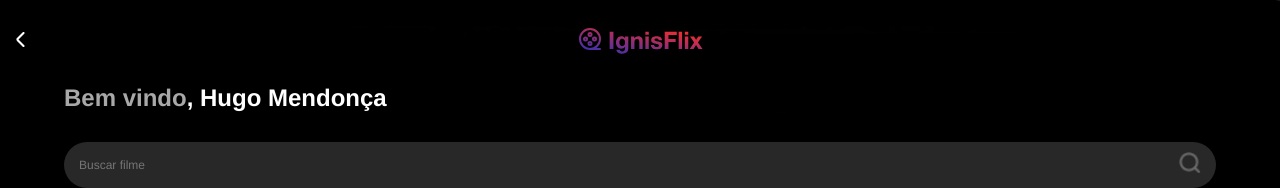
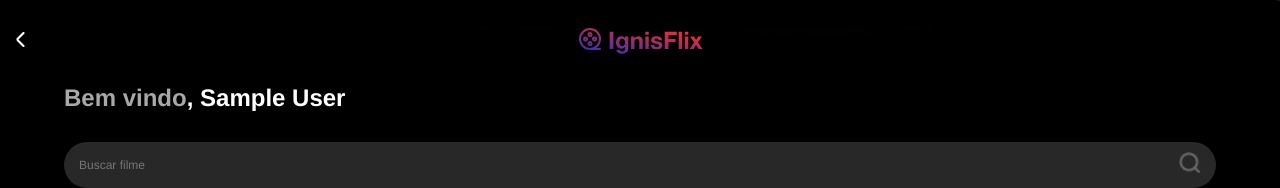
Before and after one commit to hugomendonca98/IgnisFlix, a Next.js app: page /movies in a window 1280 px wide. Shown: the top 188 px of the page. Built offline with nearby package versions, Linux system fonts and the light colour scheme; no server answers; sample sign-in values are in the browser's storage.

Commit message:
:bug: Fix auth user info

```diff
--- a/src/pages/api/auth/[...nextauth].ts
+++ b/src/pages/api/auth/[...nextauth].ts
@@ -29,7 +29,7 @@ export default NextAuth({
         }
 
         if (res.data.accessToken && res.data.user) {
-          return res.data;
+          return res.data.user;
         }
         return null;
       },
@@ -58,6 +58,8 @@ export default NextAuth({
       session.refreshToken = token.refreshToken;
       session.accessTokenExpires = token.accessTokenExpires;
 
+      //console.log(session);
+
       return session;
     },
   },
--- a/src/pages/movies/index.tsx
+++ b/src/pages/movies/index.tsx
@@ -1,4 +1,4 @@
-import { getSession } from 'next-auth/react';
+import { getSession, useSession } from 'next-auth/react';
 import { GetServerSideProps } from 'next';
 
 import Header from '@/components/Header';
@@ -12,14 +12,21 @@ import {
 import iconSearch from '@/../public/images/search.png';
 import MovieCard from '@/components/MovieCard';
 
-export default function Movies() {
+interface MoviesProps {
+  user: {
+    email: string;
+    name: string;
+  };
+}
+
+export default function Movies({ user }: MoviesProps) {
   return (
     <>
       <BackgroundContainer>
         <Header align="row" backButton={true} />
         <ContentContainer>
           <p>
-            Bem vindo<span>, Hugo Mendonça</span>
+            Bem vindo<span>, {user.name}</span>
           </p>
           <Input
             name="search"
@@ -54,6 +61,8 @@ export const getServerSideProps: GetServerSideProps = async ({ req }) => {
   }
 
   return {
-    props: {},
+    props: {
+      user: session.user,
+    },
   };
 };
```
